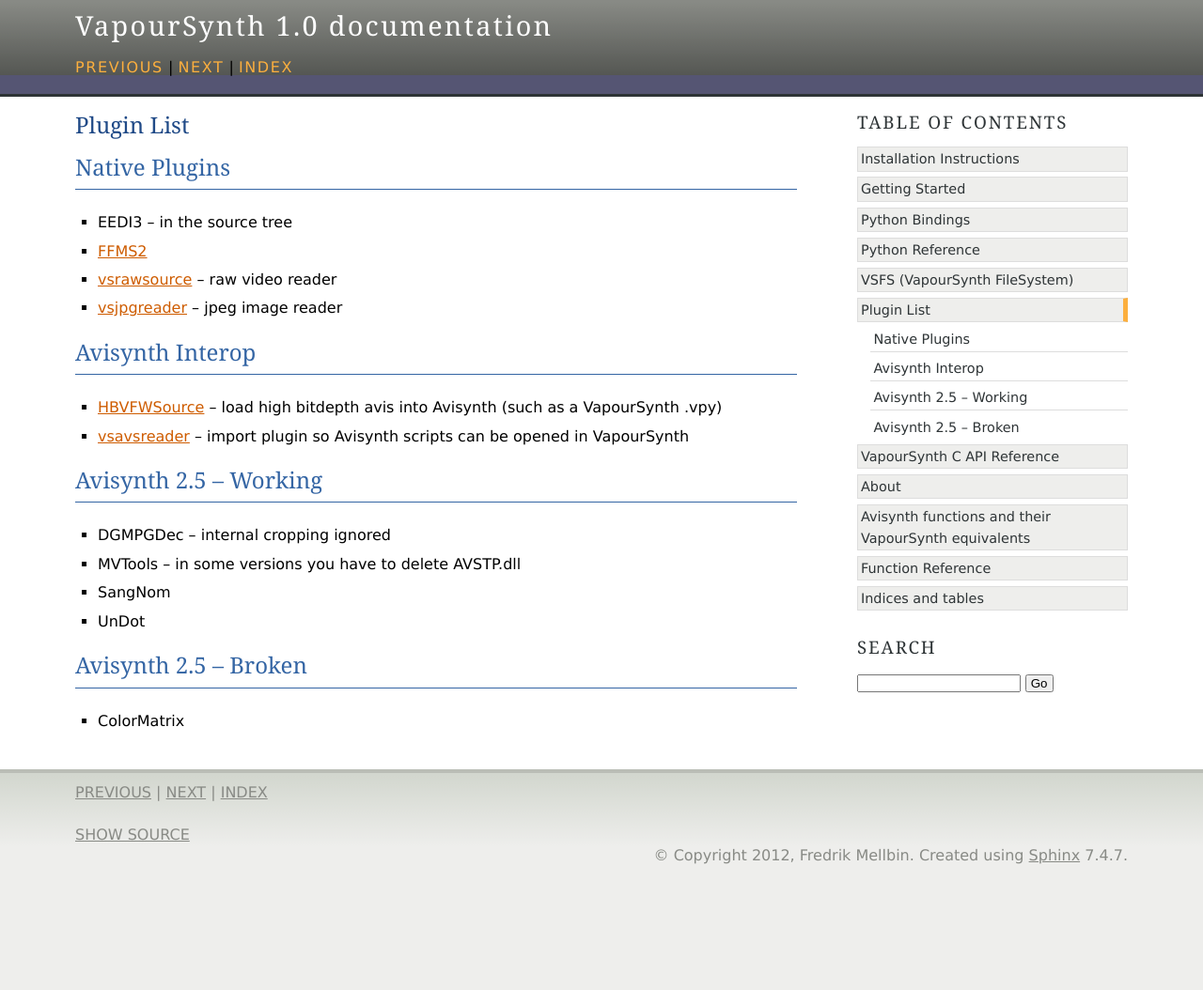
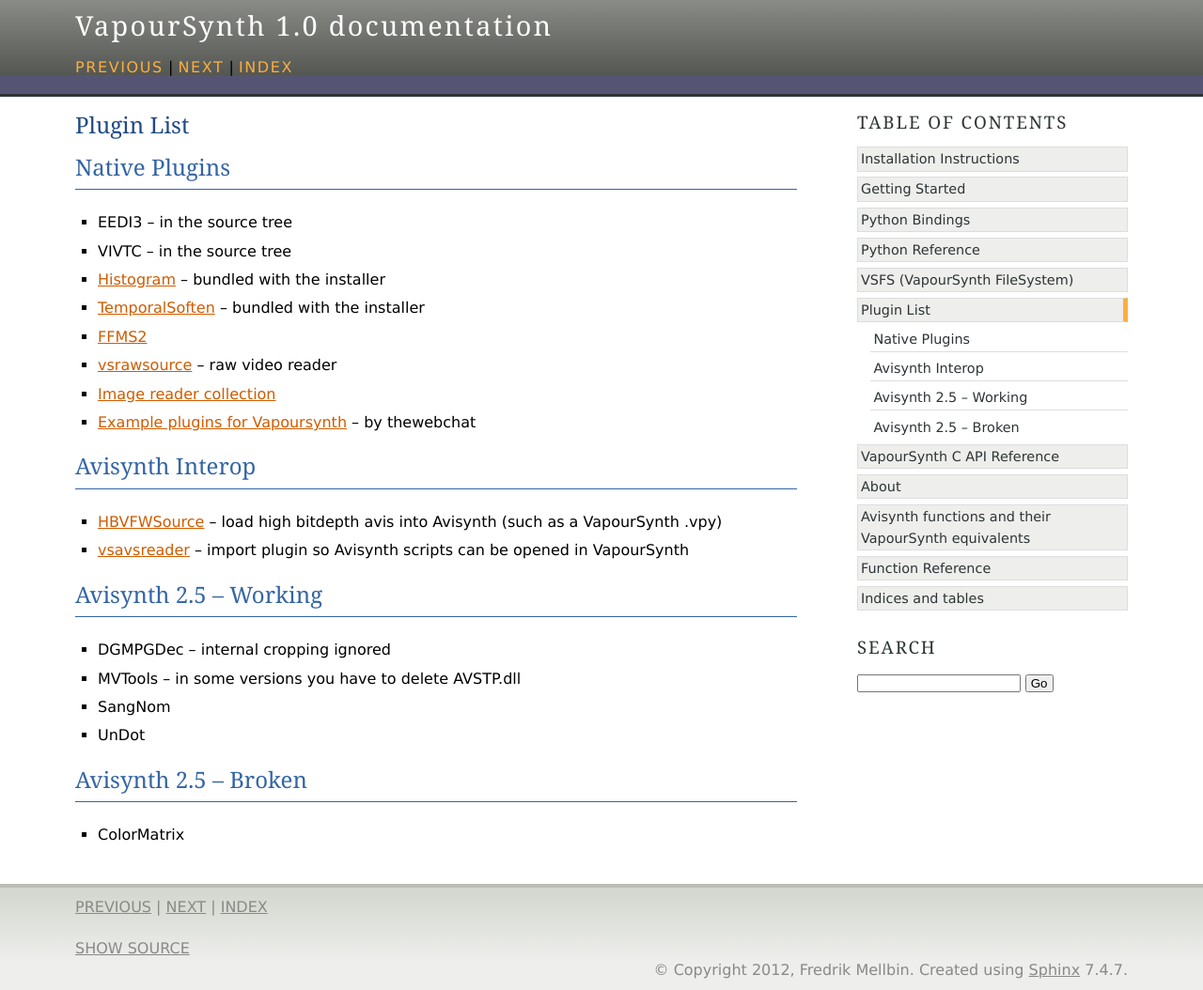
Before and after one commit to vapoursynth/vapoursynth, a Sphinx documentation site: the page built from doc/pluginlist.rst, in a window 1280 px wide. Shown: the whole page at 94% size. Built offline with Sphinx 7.4.7, drawn with Linux system fonts in a browser that asks for light colours; formulas are drawn with MathJax 3; before the commit the page ends 933 px from its top, so only the background shows below that.

Commit message:
Add some plugins to the list
git-svn-id: http://vapoursynth.googlecode.com/svn/trunk@301 f9120d27-2007-6f97-8312-0f4ebfa7710f

```diff
--- a/doc/pluginlist.rst
+++ b/doc/pluginlist.rst
@@ -4,9 +4,13 @@
 Native Plugins
 ##############
 * EEDI3 -- in the source tree
+* VIVTC -- in the source tree
+* `Histogram <https://github.com/dubhater/vapoursynth-histogram>`_ -- bundled with the installer
+* `TemporalSoften <https://github.com/dubhater/vapoursynth-temporalsoften>`_ -- bundled with the installer
 * `FFMS2 <http://code.google.com/p/ffmpegsource/>`_
 * `vsrawsource <http://forum.doom9.org/showthread.php?t=166075>`_ -- raw video reader
-* `vsjpgreader <http://forum.doom9.org/showthread.php?t=166088>`_ -- jpeg image reader
+* `Image reader collection <http://forum.doom9.org/showthread.php?t=166088>`_
+* `Example plugins for Vapoursynth <http://forum.doom9.org/showthread.php?t=166147>`_ -- by thewebchat
 
 Avisynth Interop
 ################
```
